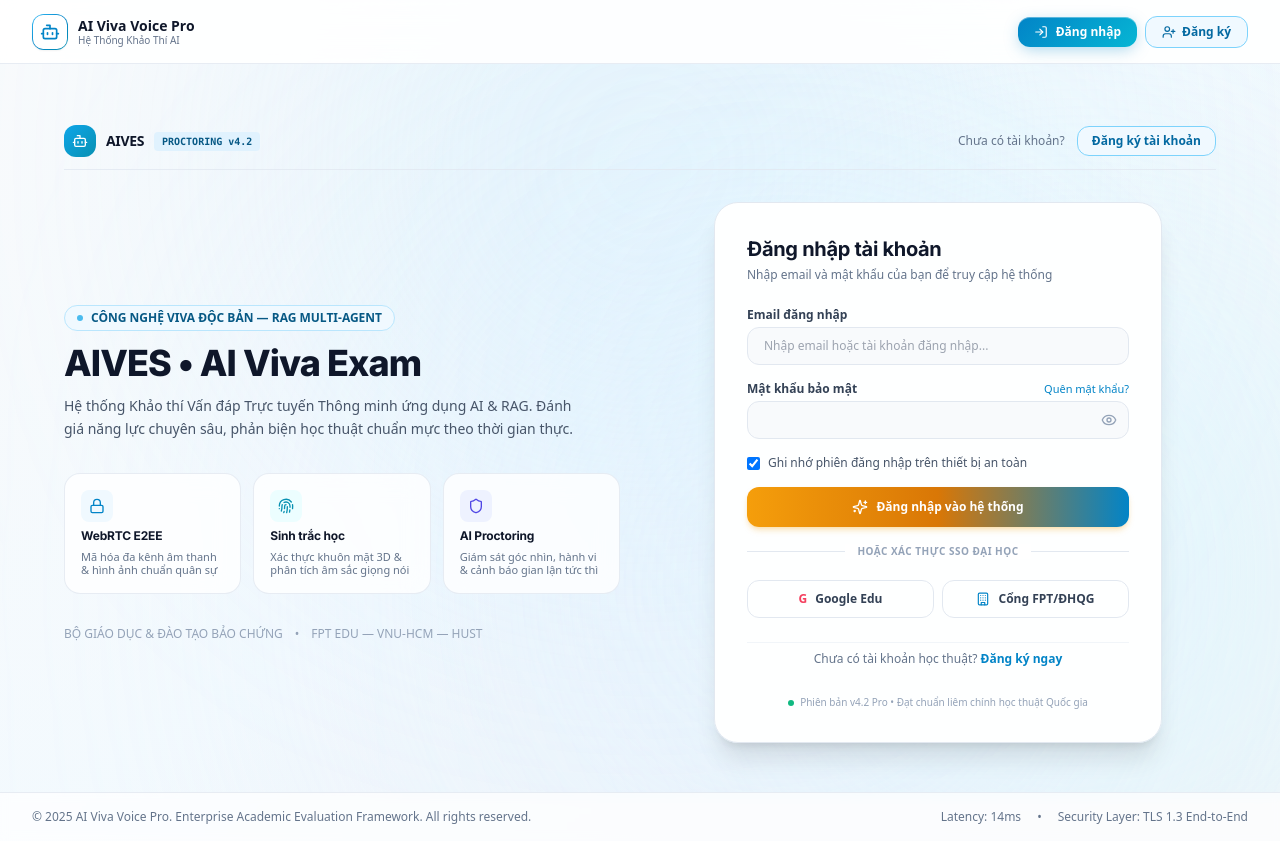
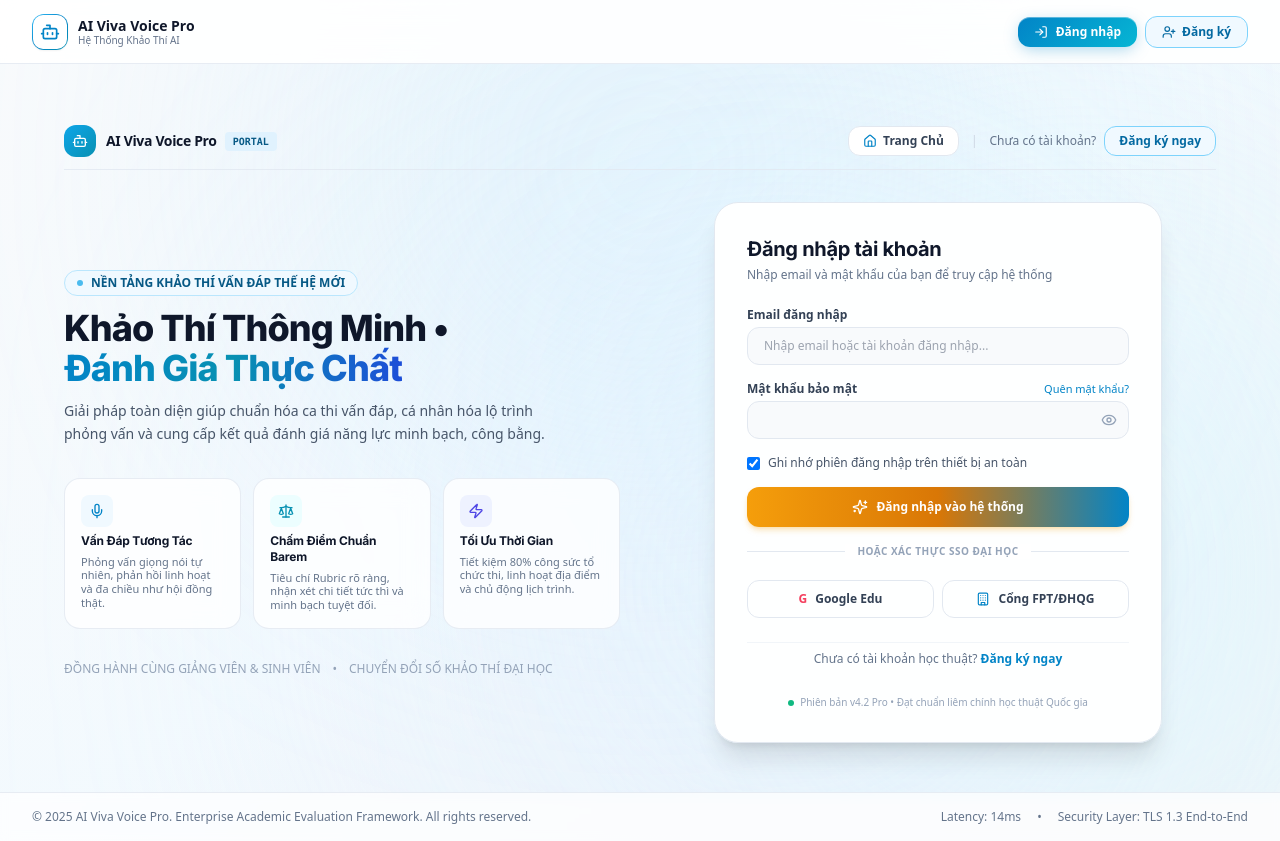
Before and after one commit to Rias070/AIVES-SWD392-SE1905-G4-FE, a React (Vite) app: page /login in a window 1280 px wide. Built offline with nearby package versions, Linux system fonts and the light colour scheme.

Commit message:
feat(auth): add return-to-home navigation button and replace technical cards with system utility benefits

```diff
--- a/src/pages/auth/AuthRBACPage.jsx
+++ b/src/pages/auth/AuthRBACPage.jsx
@@ -16,7 +16,11 @@
   Video,
   CheckCircle2,
   Building,
-  AlertCircle
+  AlertCircle,
+  Home,
+  Mic,
+  Scale,
+  Zap
 } from 'lucide-react';
 import { authApi } from '../../services/api';
 import { authenticateUser, findUserByEmail } from '../../services/userService';
@@ -168,24 +172,45 @@
     <div className="min-h-[85vh] flex flex-col justify-center max-w-6xl mx-auto py-6 animate-fade-in">
       {/* Top micro bar */}
       <div className="flex items-center justify-between py-3 border-b border-slate-200/80 mb-8">
-        <div className="flex items-center gap-2.5">
-          <div className="w-8 h-8 rounded-xl bg-gradient-to-br from-sky-500 to-cyan-600 flex items-center justify-center text-white shadow-xs">
+        <Link
+          to="/"
+          className="flex items-center gap-2.5 group hover:opacity-90 transition-opacity"
+          title="Quay về Trang Chủ AIVES"
+        >
+          <div className="w-8 h-8 rounded-xl bg-gradient-to-br from-sky-500 to-cyan-600 flex items-center justify-center text-white shadow-xs group-hover:scale-105 transition-transform">
             <Bot className="w-4 h-4" />
           </div>
-          <span className="text-sm font-bold text-slate-900 tracking-tight">AIVES</span>
+          <div>
+            <div className="flex items-center gap-2">
+              <span className="text-sm font-bold text-slate-900 tracking-tight">AI Viva Voice Pro</span>
               <span className="text-[10px] font-mono font-bold px-2 py-0.5 rounded bg-sky-100 text-sky-800">
-            PROCTORING v4.2
+                PORTAL
               </span>
             </div>
+          </div>
+        </Link>
 
-        <div className="flex items-center gap-3 text-xs text-slate-500">
+        <div className="flex items-center gap-3 text-xs">
+          <Link
+            to="/"
+            className="inline-flex items-center gap-1.5 px-3.5 py-1.5 rounded-xl border border-slate-200 bg-white hover:bg-slate-50 text-slate-700 font-semibold transition-colors shadow-2xs"
+            title="Quay về Trang Chủ"
+          >
+            <Home className="w-3.5 h-3.5 text-sky-600" />
+            <span>Trang Chủ</span>
+          </Link>
+
+          <span className="text-slate-300 hidden sm:inline">|</span>
+
+          <div className="hidden sm:flex items-center gap-2 text-slate-500">
             <span>Chưa có tài khoản?</span>
             <Link
               to="/register"
               className="px-3.5 py-1.5 rounded-xl border border-sky-300 text-sky-700 bg-sky-50 hover:bg-sky-100 font-bold transition-colors shadow-2xs"
             >
-            Đăng ký tài khoản
+              Đăng ký ngay
             </Link>
+          </div>
         </div>
       </div>
 
@@ -195,55 +220,58 @@
           <div className="space-y-3">
             <div className="inline-flex items-center gap-2 px-3 py-1 rounded-full bg-sky-50 border border-sky-200 text-sky-800 text-xs font-bold">
               <span className="w-1.5 h-1.5 rounded-full bg-sky-500 animate-pulse"></span>
-              <span>CÔNG NGHỆ VIVA ĐỘC BẢN — RAG MULTI-AGENT</span>
+              <span>NỀN TẢNG KHẢO THÍ VẤN ĐÁP THẾ HỆ MỚI</span>
             </div>
 
             <h1 className="text-3xl md:text-4xl font-extrabold text-slate-900 tracking-tight leading-tight">
-              AIVES • AI Viva Exam
+              Khảo Thí Thông Minh • <br className="hidden sm:inline" />
+              <span className="bg-gradient-to-r from-sky-600 via-cyan-600 to-blue-700 bg-clip-text text-transparent">
+                Đánh Giá Thực Chất
+              </span>
             </h1>
 
             <p className="text-sm text-slate-600 leading-relaxed max-w-lg">
-              Hệ thống Khảo thí Vấn đáp Trực tuyến Thông minh ứng dụng AI & RAG. Đánh giá năng lực chuyên sâu, phản biện học thuật chuẩn mực theo thời gian thực.
+              Giải pháp toàn diện giúp chuẩn hóa ca thi vấn đáp, cá nhân hóa lộ trình phỏng vấn và cung cấp kết quả đánh giá năng lực minh bạch, công bằng.
             </p>
           </div>
 
-          {/* 3 Pillar Cards */}
+          {/* 3 Pillar Cards - Tiện ích hệ thống (Marketing / Value oriented) */}
           <div className="grid grid-cols-1 sm:grid-cols-3 gap-3 pt-2">
-            <div className="p-4 rounded-2xl bg-white/80 backdrop-blur-md border border-slate-200/80 shadow-xs space-y-1.5">
+            <div className="p-4 rounded-2xl bg-white/80 backdrop-blur-md border border-slate-200/80 shadow-xs space-y-1.5 hover:border-sky-300 transition-colors">
               <div className="w-8 h-8 rounded-lg bg-sky-50 text-sky-600 flex items-center justify-center">
-                <Lock className="w-4 h-4" />
+                <Mic className="w-4 h-4" />
               </div>
-              <h3 className="text-xs font-bold text-slate-900">WebRTC E2EE</h3>
+              <h3 className="text-xs font-bold text-slate-900">Vấn Đáp Tương Tác</h3>
               <p className="text-[11px] text-slate-500 leading-tight">
-                Mã hóa đa kênh âm thanh & hình ảnh chuẩn quân sự
+                Phỏng vấn giọng nói tự nhiên, phản hồi linh hoạt và đa chiều như hội đồng thật.
               </p>
             </div>
 
-            <div className="p-4 rounded-2xl bg-white/80 backdrop-blur-md border border-slate-200/80 shadow-xs space-y-1.5">
+            <div className="p-4 rounded-2xl bg-white/80 backdrop-blur-md border border-slate-200/80 shadow-xs space-y-1.5 hover:border-cyan-300 transition-colors">
               <div className="w-8 h-8 rounded-lg bg-cyan-50 text-cyan-600 flex items-center justify-center">
-                <Fingerprint className="w-4 h-4" />
+                <Scale className="w-4 h-4" />
               </div>
-              <h3 className="text-xs font-bold text-slate-900">Sinh trắc học</h3>
+              <h3 className="text-xs font-bold text-slate-900">Chấm Điểm Chuẩn Barem</h3>
               <p className="text-[11px] text-slate-500 leading-tight">
-                Xác thực khuôn mặt 3D & phân tích âm sắc giọng nói
+                Tiêu chí Rubric rõ ràng, nhận xét chi tiết tức thì và minh bạch tuyệt đối.
               </p>
             </div>
 
-            <div className="p-4 rounded-2xl bg-white/80 backdrop-blur-md border border-slate-200/80 shadow-xs space-y-1.5">
+            <div className="p-4 rounded-2xl bg-white/80 backdrop-blur-md border border-slate-200/80 shadow-xs space-y-1.5 hover:border-indigo-300 transition-colors">
               <div className="w-8 h-8 rounded-lg bg-indigo-50 text-indigo-600 flex items-center justify-center">
-                <Shield className="w-4 h-4" />
+                <Zap className="w-4 h-4" />
               </div>
-              <h3 className="text-xs font-bold text-slate-900">AI Proctoring</h3>
+              <h3 className="text-xs font-bold text-slate-900">Tối Ưu Thời Gian</h3>
               <p className="text-[11px] text-slate-500 leading-tight">
-                Giám sát góc nhìn, hành vi & cảnh báo gian lận tức thì
+                Tiết kiệm 80% công sức tổ chức thi, linh hoạt địa điểm và chủ động lịch trình.
               </p>
             </div>
           </div>
 
           <div className="flex items-center gap-3 text-xs text-slate-400 font-medium pt-2">
-            <span>BỘ GIÁO DỤC & ĐÀO TẠO BẢO CHỨNG</span>
+            <span>ĐỒNG HÀNH CÙNG GIẢNG VIÊN & SINH VIÊN</span>
             <span>•</span>
-            <span>FPT EDU — VNU-HCM — HUST</span>
+            <span>CHUYỂN ĐỔI SỐ KHẢO THÍ ĐẠI HỌC</span>
           </div>
         </div>
 
--- a/src/pages/auth/RegisterPage.jsx
+++ b/src/pages/auth/RegisterPage.jsx
@@ -24,7 +24,8 @@
   Fingerprint,
   RefreshCw,
   Calendar,
-  AlertCircle
+  AlertCircle,
+  Home
 } from 'lucide-react';
 
 export default function RegisterPage({ onLoginSuccess }) {
@@ -180,17 +181,37 @@
     <div className="min-h-[85vh] flex flex-col justify-center max-w-6xl mx-auto py-6 animate-fade-in">
       {/* Top Header Micro Bar */}
       <div className="flex items-center justify-between py-3 border-b border-slate-200/80 mb-6">
-        <div className="flex items-center gap-2.5">
-          <div className="w-8 h-8 rounded-xl bg-gradient-to-br from-sky-500 to-cyan-600 flex items-center justify-center text-white shadow-xs">
+        <Link
+          to="/"
+          className="flex items-center gap-2.5 group hover:opacity-90 transition-opacity"
+          title="Quay về Trang Chủ AIVES"
+        >
+          <div className="w-8 h-8 rounded-xl bg-gradient-to-br from-sky-500 to-cyan-600 flex items-center justify-center text-white shadow-xs group-hover:scale-105 transition-transform">
             <Bot className="w-4 h-4" />
           </div>
-          <span className="text-sm font-bold text-slate-900 tracking-tight">AIVES Viva</span>
+          <div>
+            <div className="flex items-center gap-2">
+              <span className="text-sm font-bold text-slate-900 tracking-tight">AI Viva Voice Pro</span>
               <span className="text-[10px] font-mono font-bold px-2 py-0.5 rounded bg-emerald-100 text-emerald-800">
                 REGISTRATION
               </span>
             </div>
+          </div>
+        </Link>
 
-        <div className="flex items-center gap-3 text-xs text-slate-500">
+        <div className="flex items-center gap-3 text-xs">
+          <Link
+            to="/"
+            className="inline-flex items-center gap-1.5 px-3.5 py-1.5 rounded-xl border border-slate-200 bg-white hover:bg-slate-50 text-slate-700 font-semibold transition-colors shadow-2xs"
+            title="Quay về Trang Chủ"
+          >
+            <Home className="w-3.5 h-3.5 text-sky-600" />
+            <span>Trang Chủ</span>
+          </Link>
+
+          <span className="text-slate-300 hidden sm:inline">|</span>
+
+          <div className="hidden sm:flex items-center gap-2 text-slate-500">
             <span>Đã có tài khoản?</span>
             <Link
               to="/login"
@@ -198,6 +219,7 @@
             >
               Đăng nhập ngay
             </Link>
+          </div>
         </div>
       </div>
 
```
Lines whose indentation alone changed are shown as unchanged.
